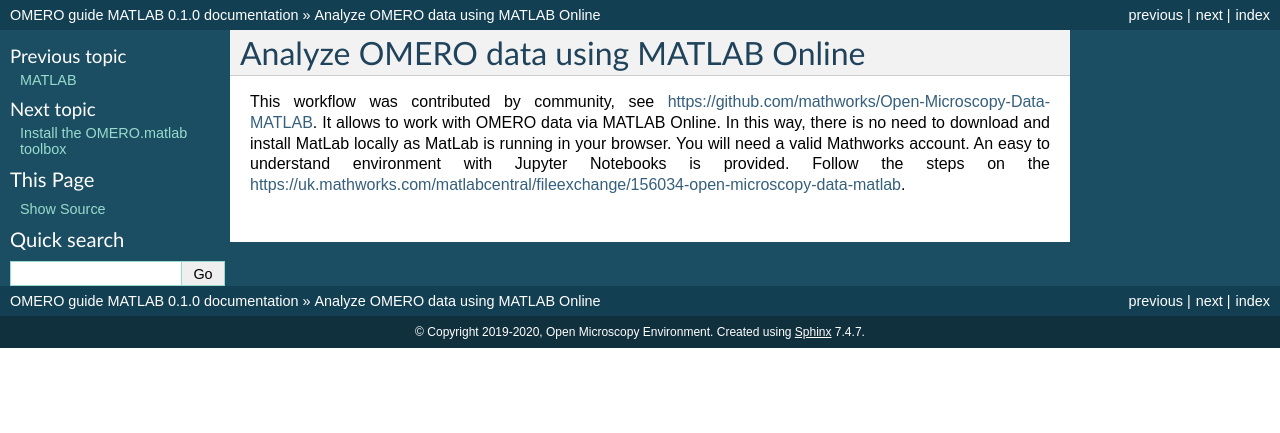
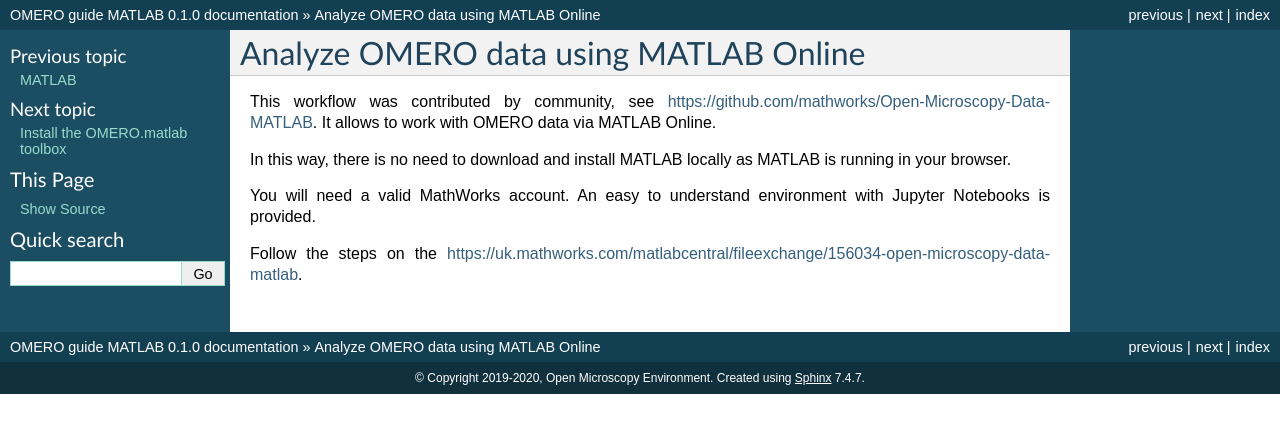
Before and after one commit to ome/omero-guide-matlab, a Sphinx documentation site: the page built from docs/matlabonline.rst, in a window 1280 px wide. Shown: the top 433 px of the page. Built offline with Sphinx 7.4.7, drawn with Linux system fonts in a browser that asks for light colours.

```diff
--- a/docs/matlab.rst
+++ b/docs/matlab.rst
@@ -1,7 +1,7 @@
 Analyze OMERO data using MATLAB
 ===============================
 
-Matlab is a powerful programming platform. We show here you can analyze data stored in OMERO using Matlab.
+MATLAB is a powerful programming platform. We show here you can analyze data stored in OMERO using MATLAB.
 
 We will use  \ https://docs.openmicroscopy.org/latest/omero/developers/Matlab.html\  as a reference.
 
@@ -82,7 +82,7 @@ The script used in this document is :download:`idr0021_steps.m <../scripts/idr00
 
 -  Copy its ID
 
--  In the matlab code replace DATASET_ID with this ID
+-  In the MATLAB code replace DATASET_ID with this ID
 
 -  Run the code block.
 
--- a/docs/matlabonline.rst
+++ b/docs/matlabonline.rst
@@ -1,4 +1,10 @@
 Analyze OMERO data using MATLAB Online
 ======================================
 
-This workflow was contributed by community, see https://github.com/mathworks/Open-Microscopy-Data-MATLAB. It allows to work with OMERO data via MATLAB Online. In this way, there is no need to download and install MatLab locally as MatLab is running in your browser. You will need a valid Mathworks account. An easy to understand environment with Jupyter Notebooks is provided. Follow the steps on the https://uk.mathworks.com/matlabcentral/fileexchange/156034-open-microscopy-data-matlab.
+This workflow was contributed by community, see https://github.com/mathworks/Open-Microscopy-Data-MATLAB. It allows to work with OMERO data via MATLAB Online.
+
+In this way, there is no need to download and install MATLAB locally as MATLAB is running in your browser.
+
+You will need a valid MathWorks account. An easy to understand environment with Jupyter Notebooks is provided.
+
+Follow the steps on the https://uk.mathworks.com/matlabcentral/fileexchange/156034-open-microscopy-data-matlab.
```
